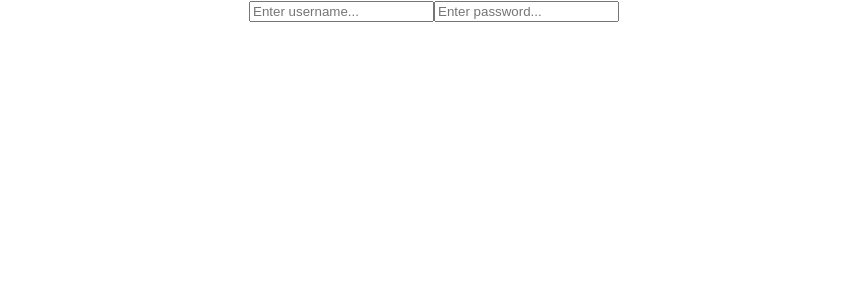
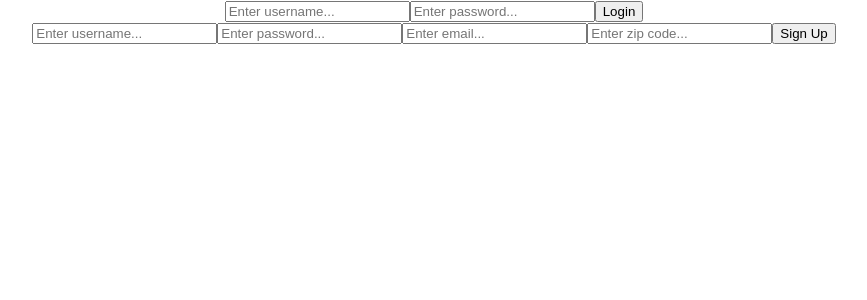
Before and after one commit to SoosheBot/Foodie-Fun, a React (Create React App) app in the folder client/: page /login in a window 1280 px wide. Shown: the top 300 px of the page, without its empty margins (206-1073 px from the left). Built offline with nearby package versions, Linux system fonts and the light colour scheme.

Commit message:
complete signup form

```diff
--- a/client/src/App.js
+++ b/client/src/App.js
@@ -1,11 +1,13 @@
 import React from 'react';
 import Login from './components/Login';
+import SignUp from './components/SignUp';
 import './App.css';
 
 function App() {
   return (
     <div className="App">
       <Login />
+      <SignUp />
     </div>
   );
 }
--- a/client/src/components/Login.js
+++ b/client/src/components/Login.js
@@ -39,6 +39,7 @@ const Login = (props) => {
                 value={credentials.password}
                 onChange={handleChange}
                 />
+                <button type='submit'>Login</button>
             </form>
         </div>
     );
--- a/client/src/components/SignUp.js
+++ b/client/src/components/SignUp.js
@@ -0,0 +1,62 @@
+import React, { useState } from 'react';
+import { axiosWithAuth } from '../utils/axiosWithAuth';
+
+const SignUp = (props) => {
+    const [credentials, setCredentials] = useState({
+        username:'',
+        password:'',
+        email:'',
+        location:''
+    });
+
+    const handleChange = e => {
+        setCredentials({...credentials, [e.target.name]: e.target.value});
+    };
+
+    const submitForm = e => {
+        e.preventDefault();
+        axiosWithAuth()
+        .post()
+        .then(res => {
+            localStorage.setItem('token', res.data.payload);
+            props.history.push('/protected');
+        })
+        .catch(err => {
+            console.log('login error', err);
+        });
+    };
+
+    return (
+        <div className='login-form'>
+            <form onSubmit={submitForm}>
+                <input type='text'
+                className='username'
+                placeholder='Enter username...'
+                value={credentials.username}
+                onChange={handleChange}
+                />
+                <input type='text'
+                className='password'
+                placeholder='Enter password...'
+                value={credentials.password}
+                onChange={handleChange}
+                />
+                <input type='text'
+                className='email'
+                placeholder='Enter email...'
+                value={credentials.email}
+                onChange={handleChange}
+                />
+                <input type='number'
+                className='location'
+                placeholder='Enter zip code...'
+                value={credentials.location}
+                onChange={handleChange}
+                />
+                <button type='submit'>Sign Up</button>
+            </form>
+        </div>
+    );
+};
+
+export default SignUp;
```
